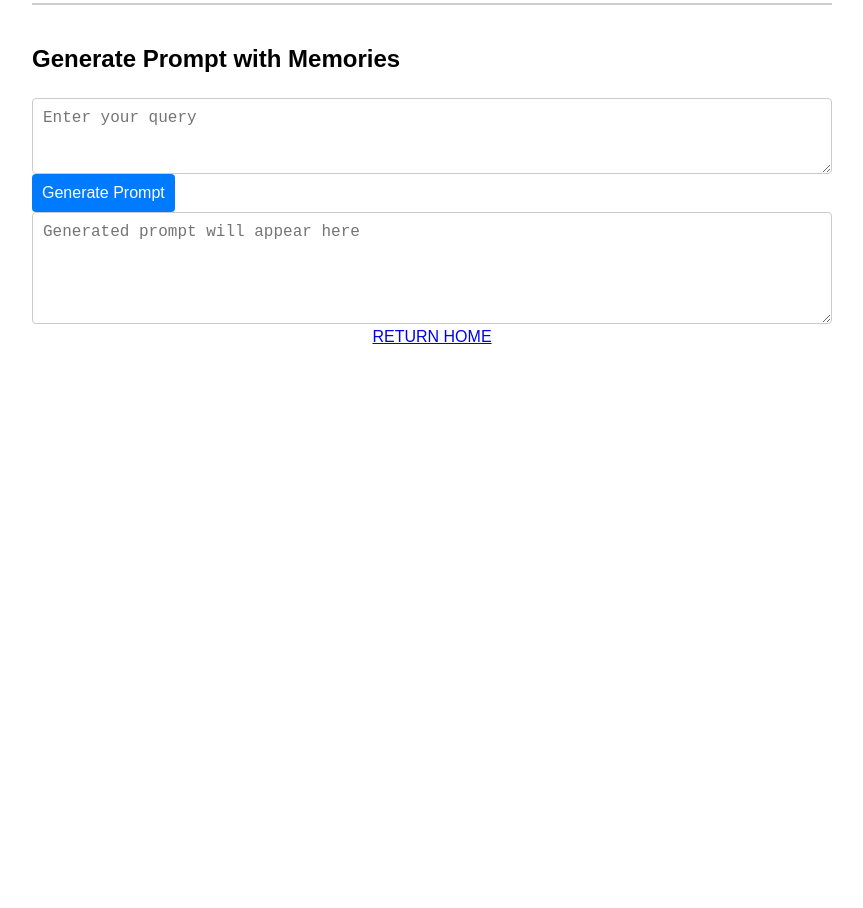
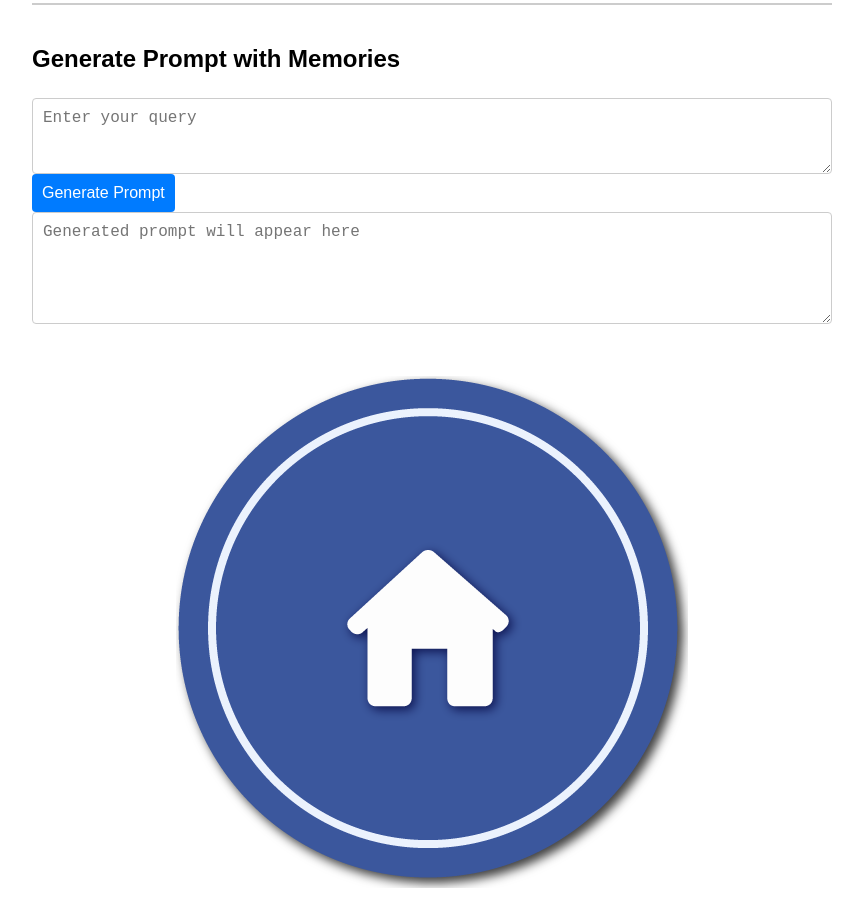
Before and after one commit to jkh2/AI-memory-integration-tools, a plain HTML site: page conversation-uploader.html in a window 1280 px wide. Shown: the part 1178-2086 px from the top of the page, without its empty margins (208-1071 px from the left). Before the commit the page ends 1548 px from the top, so only its background shows below. Drawn offline with Linux system fonts and the light colour scheme.

Commit message:
Update conversation-uploader.html

```diff
--- a/conversation-uploader.html
+++ b/conversation-uploader.html
@@ -560,6 +560,6 @@
             }
         }
     </script>
-<center><a href="index.html">RETURN HOME</a></center>
+<br><br><center><a href="index.html"><img src="home.png"</a></center>
 </body>
 </html>
```
